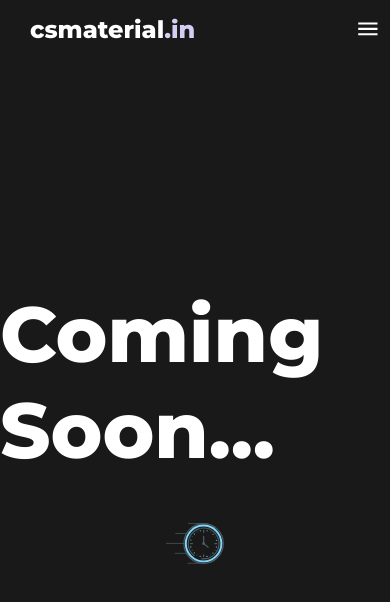
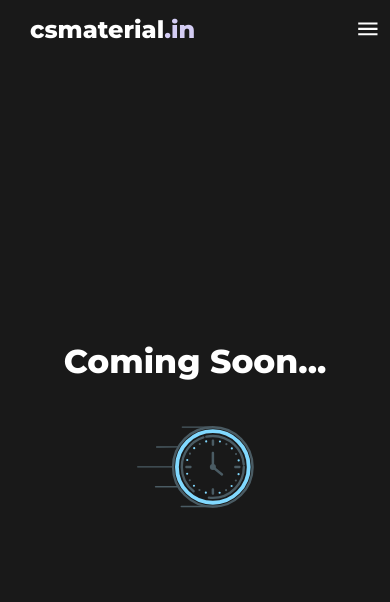
Before and after one commit to harinder007/csmaterial, a Next.js app in the folder client/: page /projects in a window 390 px wide. Shown: the top 602 px of the page. Built offline with nearby package versions, Linux system fonts and the light colour scheme.

Commit message:
mobile responsiveness

```diff
--- a/client/src/index.css
+++ b/client/src/index.css
@@ -30,6 +30,7 @@ body {
   position: fixed;
   width: 98%;
   top: 0;
+  background-color: var(--bg-color);
 }
 
 .logo {
@@ -88,6 +89,7 @@ a {
 }
 
 header {
+  margin-top: 3rem;
   height: 70vh;
   background: url('../public/images/jpgs/bg3.jpg') center no-repeat;
   background-size: cover;
@@ -394,6 +396,11 @@ header {
   .about-heading {
     font-size: 2rem;
   }
+
+  .coming-soon img {
+    width: 25vw;
+  }
+
   .name {
     margin-top: 1rem;
   }
@@ -522,9 +529,22 @@ header {
     font-size: 0.8rem;
   }
 
-  .selection-heading {
-    display: inline;
-    font-size: 2rem;
+  .selection-header h1 {
+    margin-top: 2rem;
+  }
+
+  .coming-soon h2 {
+    font-size: 3.2rem;
+  }
+
+  .coming-soon img {
+    width: 30vw;
+  }
+
+  .back-btn {
+    left: -1rem;
+    top: -2rem;
+    transform: scale(0.8);
   }
 
   .profile > img {
@@ -562,6 +582,9 @@ header {
 }
 
 @media (max-width: 500px) {
+  .selection-header h1 {
+    font-size: 1.2rem;
+  }
   .hero-content {
     padding: 0;
   }
@@ -572,11 +595,6 @@ header {
 
   .hero-subheading {
     font-size: 0.6rem;
-  }
-
-  .selection-heading {
-    display: inline;
-    font-size: 1.2rem;
   }
 
   .profiles {
@@ -602,6 +620,14 @@ header {
     font-size: 1.3rem;
   }
 
+  .coming-soon h2 {
+    font-size: 2.2rem;
+  }
+
+  .coming-soon img {
+    width: 30vw;
+  }
+
   .name {
     font-size: 1.2rem;
   }
```
